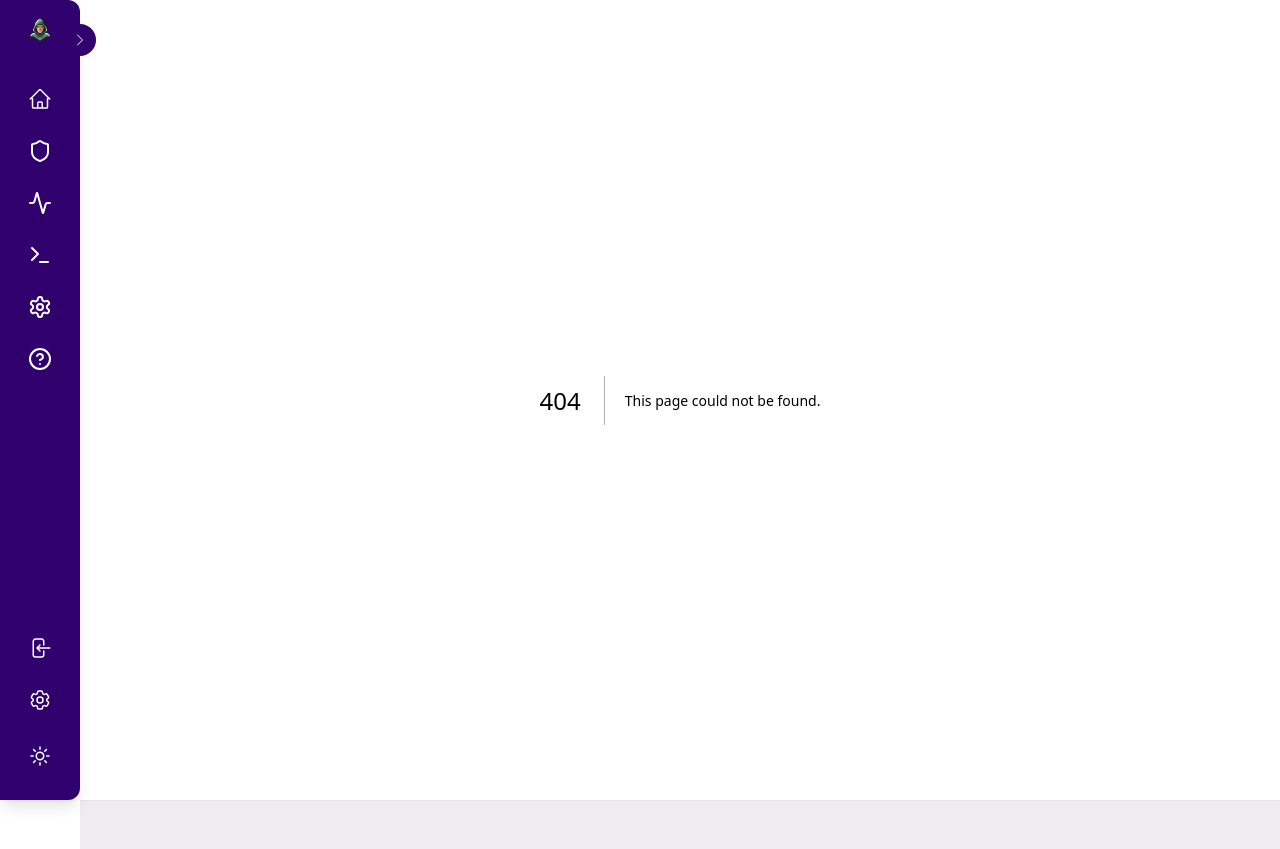
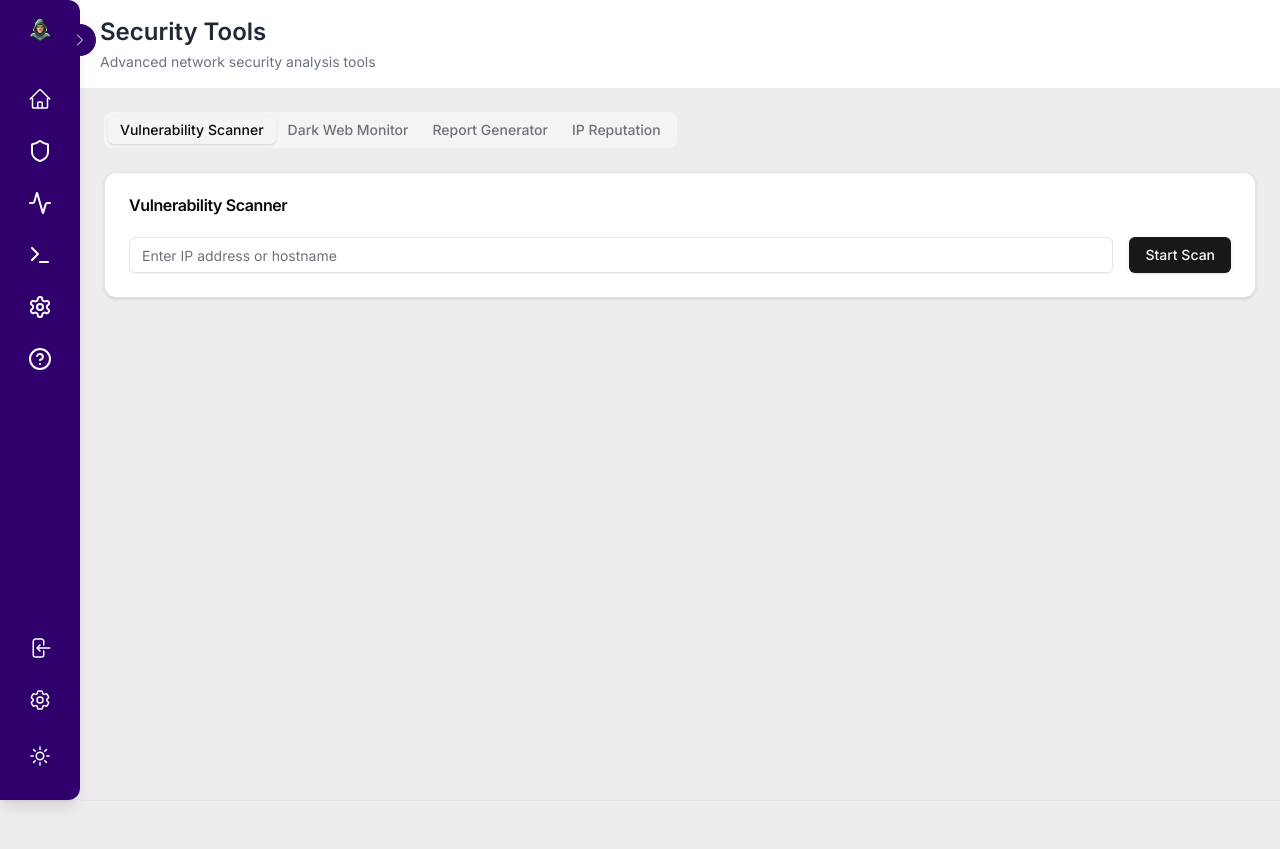
Before and after one commit to Ansh3931up/HACKTU, a Next.js app: page /security-tools in a window 1280 px wide. Before the commit this address had no page. Built offline with nearby package versions, Linux system fonts and the light colour scheme.

Commit message:
display play for security

```diff
--- /dev/null
+++ b/app/security-tools/page.tsx
@@ -0,0 +1,47 @@
+"use client"
+
+import { useState } from "react"
+import Header from "@/components/Header"
+import SecurityScanner from "@/components/SecurityTools/SecurityScanner"
+import DarkWebMonitor from "@/components/SecurityTools/DarkWebMonitor"
+import ReportGenerator from "@/components/SecurityTools/ReportGenerator"
+import IPReputation from "@/components/SecurityTools/IPReputation"
+import { Tabs, TabsContent, TabsList, TabsTrigger } from "@/components/ui/tabs"
+
+export default function SecurityTools() {
+  return (
+    <div className="min-h-screen bg-[#EEECEF] dark:bg-[#1F1F1F]">
+      <Header
+        title="Security Tools"
+        subtitle="Advanced network security analysis tools"
+      />
+
+      <div className="container mx-auto p-6 space-y-6">
+        <Tabs defaultValue="vulnerability" className="space-y-6">
+          <TabsList>
+            <TabsTrigger value="vulnerability">Vulnerability Scanner</TabsTrigger>
+            <TabsTrigger value="darkweb">Dark Web Monitor</TabsTrigger>
+            <TabsTrigger value="report">Report Generator</TabsTrigger>
+            <TabsTrigger value="reputation">IP Reputation</TabsTrigger>
+          </TabsList>
+
+          <TabsContent value="vulnerability">
+            <SecurityScanner />
+          </TabsContent>
+
+          <TabsContent value="darkweb">
+            <DarkWebMonitor />
+          </TabsContent>
+
+          <TabsContent value="report">
+            <ReportGenerator />
+          </TabsContent>
+
+          <TabsContent value="reputation">
+            <IPReputation />
+          </TabsContent>
+        </Tabs>
+      </div>
+    </div>
+  )
+}
```
